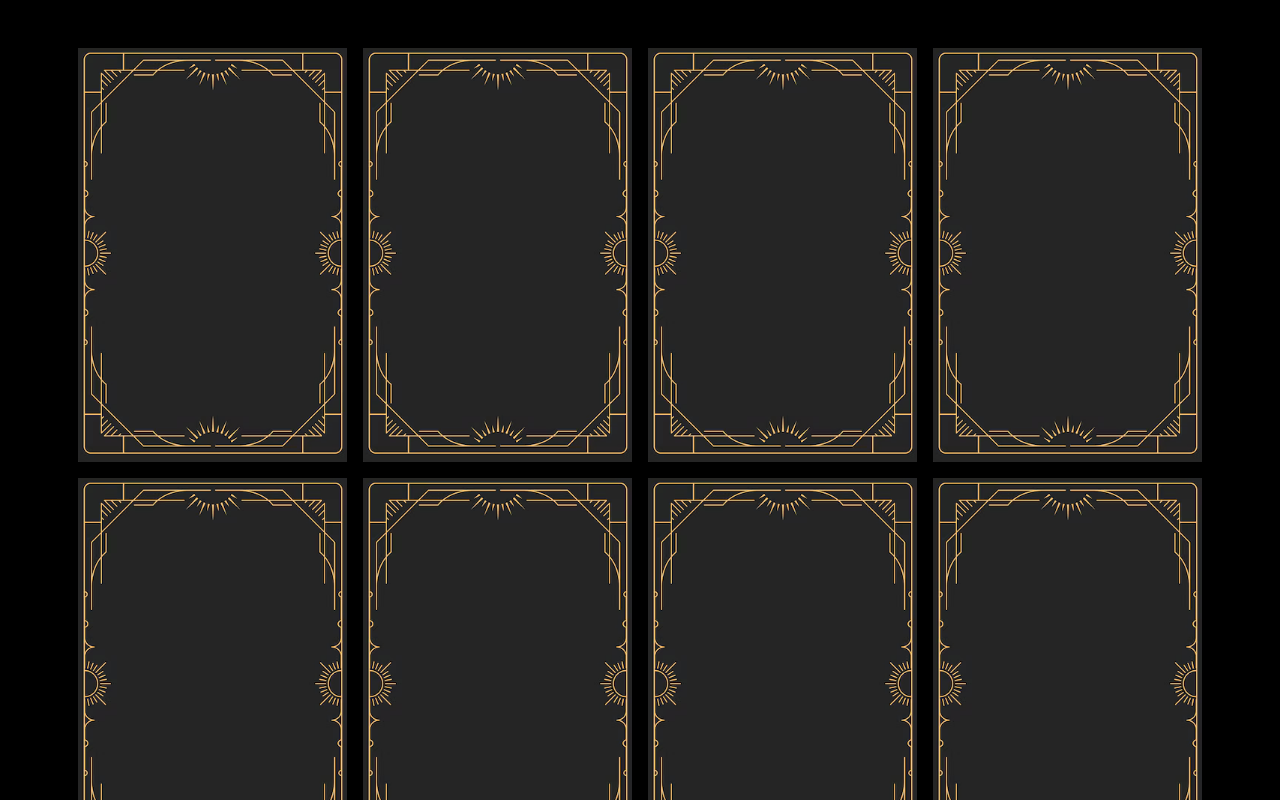
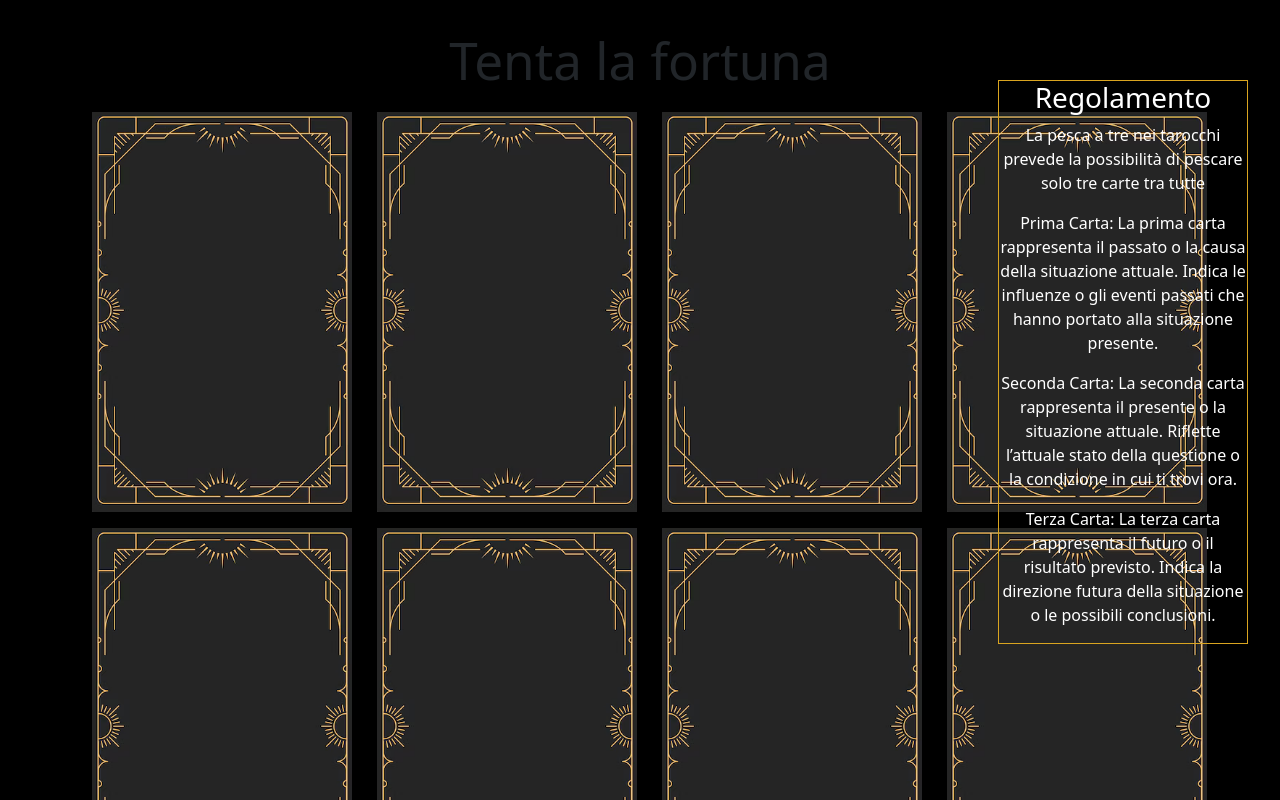
Before and after one commit to Giovanni-Cattaneo/giovanni-cattaneo-tarot, a Vue app: page / in a window 1280 px wide. Shown: the top 800 px of the page. Built offline with nearby package versions, Linux system fonts and the light colour scheme.

Commit message:
edit card style

```diff
--- a/src/App.vue
+++ b/src/App.vue
@@ -215,6 +215,19 @@ export default {
 </script>
 
 <template>
+  <h1>Tenta la fortuna</h1>
+  <div class="rules">
+    <h3>Regolamento</h3>
+    <p>La pesca a tre nei tarocchi prevede la possibilità di pescare solo tre carte tra tutte</p>
+    <p>Prima Carta: La prima carta rappresenta il passato o la causa della situazione attuale. Indica le influenze o gli
+      eventi passati che hanno portato alla situazione presente.</p>
+
+    <p>Seconda Carta: La seconda carta rappresenta il presente o la situazione attuale. Riflette l’attuale stato della
+      questione o la condizione in cui ti trovi ora.</p>
+
+    <p>Terza Carta: La terza carta rappresenta il futuro o il risultato previsto. Indica la direzione futura della
+      situazione o le possibili conclusioni.</p>
+  </div>
   <div class="mod" v-show="!over">
     <h2>Ecco la tua previsione</h2>
     <div v-for="flipCard in this.flipCards">
@@ -226,7 +239,7 @@ export default {
     <div class="row d-flex">
       <div class="col-3 g-3" v-for="card in cards" :key="card.name">
         <div class="car" :class="{ reverse: !card.up }" @click="over ? show(card) : null">
-          <img class="card-img-top" :src="`${card.retro}`" alt="Title" />
+          <img class="img" :src="`${card.retro}`" alt="Title" />
         </div>
       </div>
     </div>
@@ -249,12 +262,12 @@ export default {
   filter: drop-shadow(0 0 2em #42b883aa);
 } */
 
-.col-3 {}
-
-.car {
-  .card-img-top {
-    height: 100%;
-  }
+.img {
+  width: 288px;
+  height: 400px;
+  /* Imposta un'altezza fissa */
+  object-fit: contain;
+  margin: auto;
 }
 
 .mod {
@@ -264,4 +277,13 @@ export default {
 .reverse {
   transform: rotate(180deg);
 }
+
+.rules {
+  position: absolute;
+  right: 2rem;
+  top: 5rem;
+  width: 250px;
+  color: white;
+  border: 1px solid goldenrod;
+}
 </style>
```
